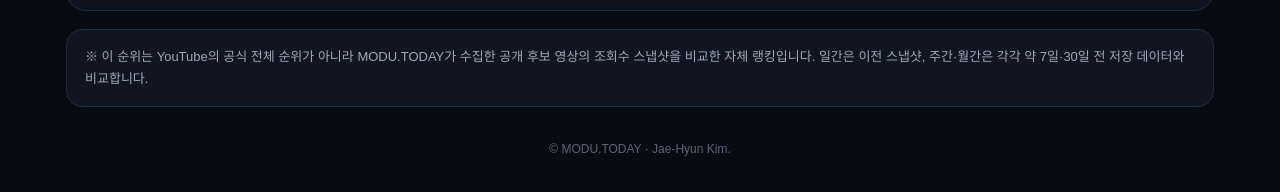
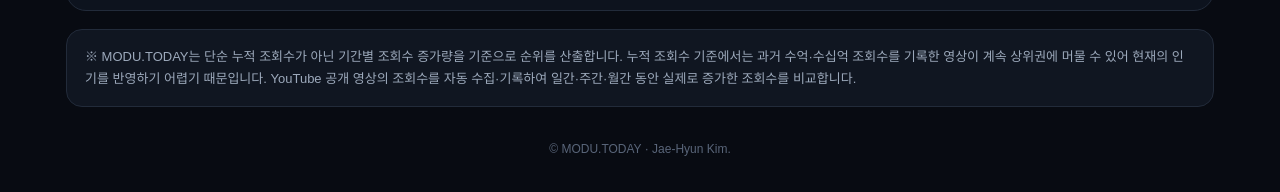
Before and after one commit to viral3on/modu-today, a plain HTML site: page youtube/index.html in a window 1280 px wide. Shown: the part 10424-10616 px from the top of the page. Drawn offline with Linux system fonts and the light colour scheme.

Commit message:
Update index.html

```diff
--- a/youtube/index.html
+++ b/youtube/index.html
@@ -34,7 +34,7 @@ footer{text-align:center;color:#596579;font-size:12px;padding-top:35px}
   <div class="row head"><div>순위</div><div>영상</div><div>제목 / 채널</div><div style="text-align:right">조회수 증가</div><div style="text-align:right">누적 조회수</div></div>
   <div id="list"></div>
  </div>
- <div class="note">※ 이 순위는 YouTube의 공식 전체 순위가 아니라 MODU.TODAY가 수집한 공개 후보 영상의 조회수 스냅샷을 비교한 자체 랭킹입니다. 일간은 이전 스냅샷, 주간·월간은 각각 약 7일·30일 전 저장 데이터와 비교합니다.</div>
+ <div class="note">※ MODU.TODAY는 단순 누적 조회수가 아닌 기간별 조회수 증가량을 기준으로 순위를 산출합니다. 누적 조회수 기준에서는 과거 수억·수십억 조회수를 기록한 영상이 계속 상위권에 머물 수 있어 현재의 인기를 반영하기 어렵기 때문입니다. YouTube 공개 영상의 조회수를 자동 수집·기록하여 일간·주간·월간 동안 실제로 증가한 조회수를 비교합니다.</div>
  <footer>© MODU.TODAY · Jae-Hyun Kim.</footer>
 </div>
 <script>
```
